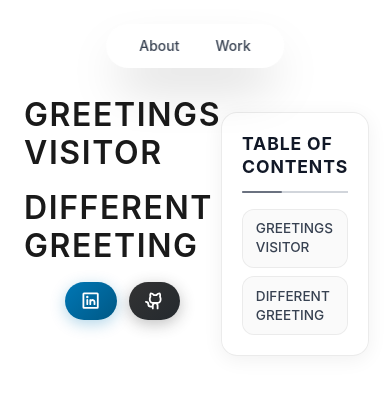
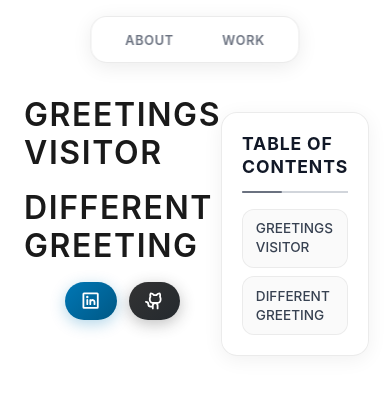
Before and after one commit to hieuristik/portfolio-site, a Next.js app: page / in a window 390 px wide. Shown: the top 394 px of the page. Built offline with nearby package versions, Linux system fonts and the light colour scheme.

Commit message:
Nav styling changed

```diff
--- a/src/app/navStyles.css
+++ b/src/app/navStyles.css
@@ -1,33 +1,41 @@
+/* Back Button */
 .back-btn {
   position: fixed;
-  top: 1.5rem; /* 6 * 0.25rem = 1.5rem */
+  top: 1.5rem;
   left: 1.5rem;
   z-index: 50;
-  padding: 0.5rem 1.25rem; /* py-2 px-5 */
-  border-radius: 9999px; /* rounded-full */
-  font-size: 0.875rem; /* text-sm */
-  font-weight: 500; /* font-medium */
-  transition: color 0.2s; /* transition-colors duration-200 */
-  color: #374151; /* text-gray-700 */
-  background-color: rgba(255, 255, 255, 0.8); /* bg-white/80 */
-  box-shadow: 0 20px 25px -5px rgba(0, 0, 0, 0.1), 0 10px 10px -5px rgba(0, 0, 0, 0.04); /* shadow-xl */
-  border: 1px solid rgba(255, 255, 255, 0.4); /* border border-white/40 */
+  padding: 0.75rem 1.5rem;
+  border-radius: 12px;
+  font-size: 0.875rem;
+  font-weight: 600;
+  font-family: -apple-system, BlinkMacSystemFont, "Segoe UI", Roboto, "Helvetica Neue", Arial, sans-serif;
+  transition: all 0.3s ease;
+  color: #111827;
+  background: rgba(255, 255, 255, 0.95);
+  box-shadow: 0 4px 20px rgba(0, 0, 0, 0.08);
+  border: 1px solid rgba(0, 0, 0, 0.08);
+  backdrop-filter: blur(10px);
   outline: none;
+  cursor: pointer;
+  letter-spacing: 0.02em;
 }
 
 .back-btn:hover {
-  background-color: rgba(255, 255, 255, 0.7); /* hover:bg-white/70 */
-  color: #000000; /* hover:text-black */
+  transform: translateY(-2px);
+  background: rgba(255, 255, 255, 1);
+  color: #000000;
+  box-shadow: 0 8px 25px rgba(0, 0, 0, 0.12);
+  border-color: rgba(0, 0, 0, 0.12);
 }
 
 .back-btn:active {
-  transform: scale(0.95); /* active:scale-95 */
-  box-shadow: inset 0 2px 4px 0 rgba(0, 0, 0, 0.06); /* active:shadow-inner */
+  transform: translateY(0);
+  box-shadow: 0 4px 15px rgba(0, 0, 0, 0.1);
 }
 
 .back-btn:focus {
-  outline: none; /* focus:outline-none */
-  box-shadow: 0 0 0 2px rgba(59, 130, 246, 0.5); /* focus:ring-2 focus:ring-blue-200 */
+  outline: none;
+  box-shadow: 0 0 0 3px rgba(0, 0, 0, 0.1);
 }
 
 /* Navigation bar container */
@@ -35,7 +43,7 @@
   position: fixed;
   top: 1.5rem;
   left: 50%;
-  transform: translateX(-50%); /* left-1/2 -translate-x-1/2 */
+  transform: translateX(-50%);
   z-index: 50;
 }
 
@@ -43,33 +51,145 @@
 .navbar-list {
   display: flex;
   align-items: center;
-  gap: 0.25rem; /* gap-1 */
-  background-color: rgba(255, 255, 255, 0.3); /* bg-white/30 */
-  backdrop-filter: blur(12px); /* backdrop-blur-md */
-  border: 1px solid rgba(255, 255, 255, 0.4); /* border border-white/40 */
-  box-shadow: 0 25px 50px -12px rgba(0, 0, 0, 0.25); /* shadow-2xl */
-  padding: 0.5rem 1rem; /* px-4 py-2 */
-  border-radius: 9999px; /* rounded-full */
+  gap: 0.5rem;
+  background: rgba(255, 255, 255, 0.95);
+  backdrop-filter: blur(15px);
+  border: 1px solid rgba(0, 0, 0, 0.08);
+  box-shadow: 0 4px 20px rgba(0, 0, 0, 0.08);
+  padding: 0.75rem 1rem;
+  border-radius: 16px;
+  min-width: 200px;
 }
 
 /* Navigation link styles */
 .nav-link {
-  padding: 0.5rem 1rem; /* px-4 py-2 */
-  border-radius: 9999px; /* rounded-full */
-  font-size: 0.875rem; /* text-sm */
-  font-weight: 500; /* font-medium */
-  transition: color 0.2s; /* transition-colors duration-200 */
-  color: #374151; /* text-gray-700 */
+  padding: 0.75rem 1.5rem;
+  border-radius: 12px;
+  font-size: 0.875rem;
+  font-weight: 600;
+  font-family: -apple-system, BlinkMacSystemFont, "Segoe UI", Roboto, "Helvetica Neue", Arial, sans-serif;
+  transition: all 0.3s ease;
+  color: #6b7280;
+  text-decoration: none;
+  letter-spacing: 0.05em;
+  background: transparent;
+  border: 1px solid transparent;
+  position: relative;
+  overflow: hidden;
+  flex: 1;
+  text-align: center;
 }
 
 .nav-link:hover {
-  background-color: rgba(255, 255, 255, 0.7); /* hover:bg-white/70 */
-  color: #000000; /* hover:text-black */
+  color: #111827;
+  transform: none;
+  background: transparent;
+  box-shadow: none;
+  border-color: transparent;
+}
+
+.nav-link:active {
+  transform: translateY(0);
+  box-shadow: 0 2px 8px rgba(0, 0, 0, 0.5);
 }
 
 /* Active navigation link */
 .nav-link-active {
-  background-color: #ffffff; /* bg-white */
-  color: #111827; /* text-gray-900 */
-  box-shadow: 0 20px 25px -5px rgba(0, 0, 0, 0.1), 0 10px 10px -5px rgba(0, 0, 0, 0.04); /* shadow-xl */
+  background: #111827;
+  color: #ffffff;
+  box-shadow: 0 4px 15px rgba(17, 24, 39, 0.3);
+  border-color: transparent;
+  transform: scale(1.05);
+  margin: -0.25rem;
+  padding: 1rem 1.75rem;
 }
+
+.nav-link-active:hover {
+  background: #000000;
+  color: #ffffff;
+  box-shadow: 0 6px 20px rgba(0, 0, 0, 0.4);
+  transform: scale(1.05);
+}
+
+/* Dark theme support */
+@media (prefers-color-scheme: dark) {
+  .back-btn {
+    background: rgba(17, 24, 39, 0.95);
+    color: #f9fafb;
+    border-color: rgba(255, 255, 255, 0.1);
+  }
+
+  .back-btn:hover {
+    background: rgba(17, 24, 39, 1);
+    color: #ffffff;
+    border-color: rgba(255, 255, 255, 0.2);
+  }
+
+  .navbar-list {
+    background: rgba(17, 24, 39, 0.95);
+    border-color: rgba(255, 255, 255, 0.1);
+  }
+
+  .nav-link {
+    color: #9ca3af;
+    background: transparent;
+  }
+
+  .nav-link:hover {
+    color: #f9fafb;
+    background: transparent;
+  }
+
+  .nav-link-active {
+    background: #f9fafb;
+    color: #111827;
+  }
+
+  .nav-link-active:hover {
+    background: #ffffff;
+    color: #000000;
+  }
+}
+
+/* Responsive design */
+@media (max-width: 768px) {
+  .back-btn {
+    top: 1rem;
+    left: 1rem;
+    padding: 0.6rem 1.25rem;
+    font-size: 0.8rem;
+  }
+
+  .navbar {
+    top: 1rem;
+  }
+
+  .navbar-list {
+    padding: 0.6rem 0.8rem;
+    gap: 0.4rem;
+    min-width: 180px;
+  }
+
+  .nav-link {
+    padding: 0.6rem 1.25rem;
+    font-size: 0.8rem;
+  }
+
+  .nav-link-active {
+    padding: 0.85rem 1.5rem;
+    margin: -0.2rem;
+  }
+}
+
+/* Focus states for accessibility */
+.nav-link:focus,
+.back-btn:focus {
+  outline: none;
+  box-shadow: 0 0 0 3px rgba(0, 0, 0, 0.1);
+}
+
+/* Smooth transitions for all interactive elements */
+.nav-link,
+.back-btn {
+  transition: all 0.3s cubic-bezier(0.4, 0, 0.2, 1);
+}
--- a/src/components/Nav.js
+++ b/src/components/Nav.js
@@ -5,8 +5,8 @@ import { usePathname, useRouter } from "next/navigation";
 import Link from "next/link";
 
 let NAV_LINKS = [
-    { label: "About", href: "/about" },
-    { label: "Work", href: "/work" },
+    { label: "ABOUT", href: "/about" },
+    { label: "WORK", href: "/work" },
 ];
 
 export default function Nav() {
```
